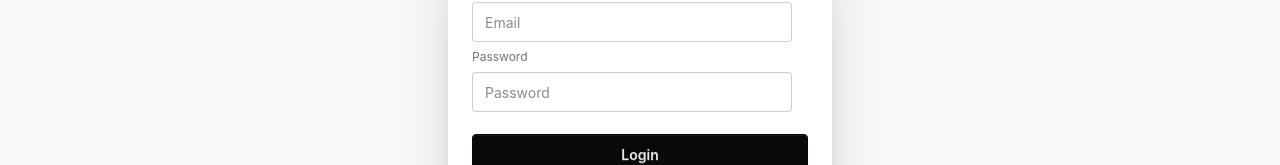
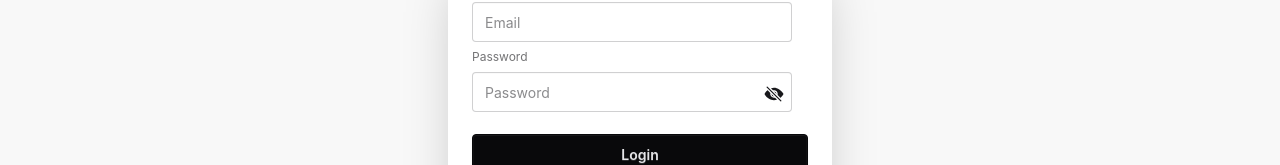
Before and after one commit to shompaaa/react-firebase-auth-integration, a React (Vite) app: page /login in a window 1280 px wide. Shown: the part 187-352 px from the top of the page. Built offline with nearby package versions, Linux system fonts and the light colour scheme; no server answers.

Commit message:
toggle login password

```diff
--- a/src/pages/Login/Login.jsx
+++ b/src/pages/Login/Login.jsx
@@ -1,11 +1,18 @@
-import React, { useContext } from "react";
+import React, { useContext, useState } from "react";
 import { Link, useLocation, useNavigate } from "react-router";
 import { AuthContext } from "../../context/AuthContext/AuthContext";
+import { IoEye, IoEyeOff } from "react-icons/io5";
 
 const Login = () => {
   const { signInUser, googleSignIn } = useContext(AuthContext);
+  const [showPassword, setShowPassword] = useState(false);
   const location = useLocation();
   const navigate = useNavigate();
+
+    const togglePassword = (e) => {
+    e.preventDefault()
+    setShowPassword(!showPassword);
+  };
 
   const handleLogin = (e) => {
     e.preventDefault();
@@ -21,13 +28,16 @@ const Login = () => {
       .catch((error) => console.log(error));
   };
 
-  const handleGoogleLogin = ()=>{
-        googleSignIn().then(result =>{
-            console.log(result.user);
-            navigate(location?.state || "/")
-        }).catch(error =>console.log(error))
 
-  }
+
+  const handleGoogleLogin = () => {
+    googleSignIn()
+      .then((result) => {
+        console.log(result.user);
+        navigate(location?.state || "/");
+      })
+      .catch((error) => console.log(error));
+  };
 
   return (
     <div className="bg-base-200 min-h-screen max-w-full">
@@ -49,17 +59,29 @@ const Login = () => {
                 />
                 {/* Password Field */}
                 <label className="label">Password</label>
-                <input
-                  type="password"
-                  name="password"
-                  className="input"
-                  placeholder="Password"
-                />
+                <div className="relative">
+                  <input
+                    type= {showPassword ? "text" : "password"}
+                    name="password"
+                    className="input"
+                    placeholder="Password"
+                  />
+                  <button onClick={togglePassword}>
+                    {showPassword ? (
+                      <IoEye size={20} className="absolute top-3 right-6" />
+                    ) : (
+                      <IoEyeOff size={20} className="absolute top-3 right-6" />
+                    )}
+                  </button>
+                </div>
                 <button className="btn btn-neutral mt-4">Login</button>
               </fieldset>
             </form>
             {/* Google Login */}
-            <button onClick={handleGoogleLogin} className="btn bg-white text-black border-[#e5e5e5]">
+            <button
+              onClick={handleGoogleLogin}
+              className="btn bg-white text-black border-[#e5e5e5]"
+            >
               <svg
                 aria-label="Google logo"
                 width="16"
```
